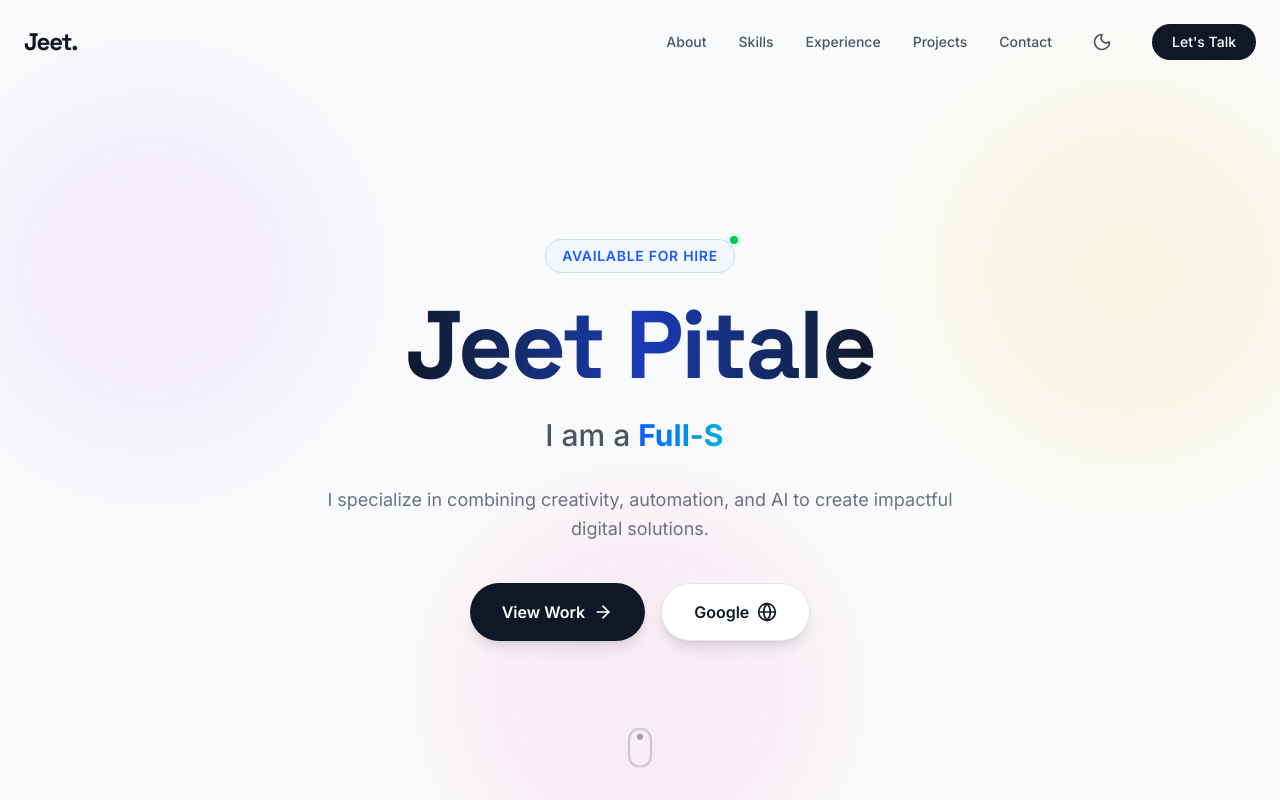
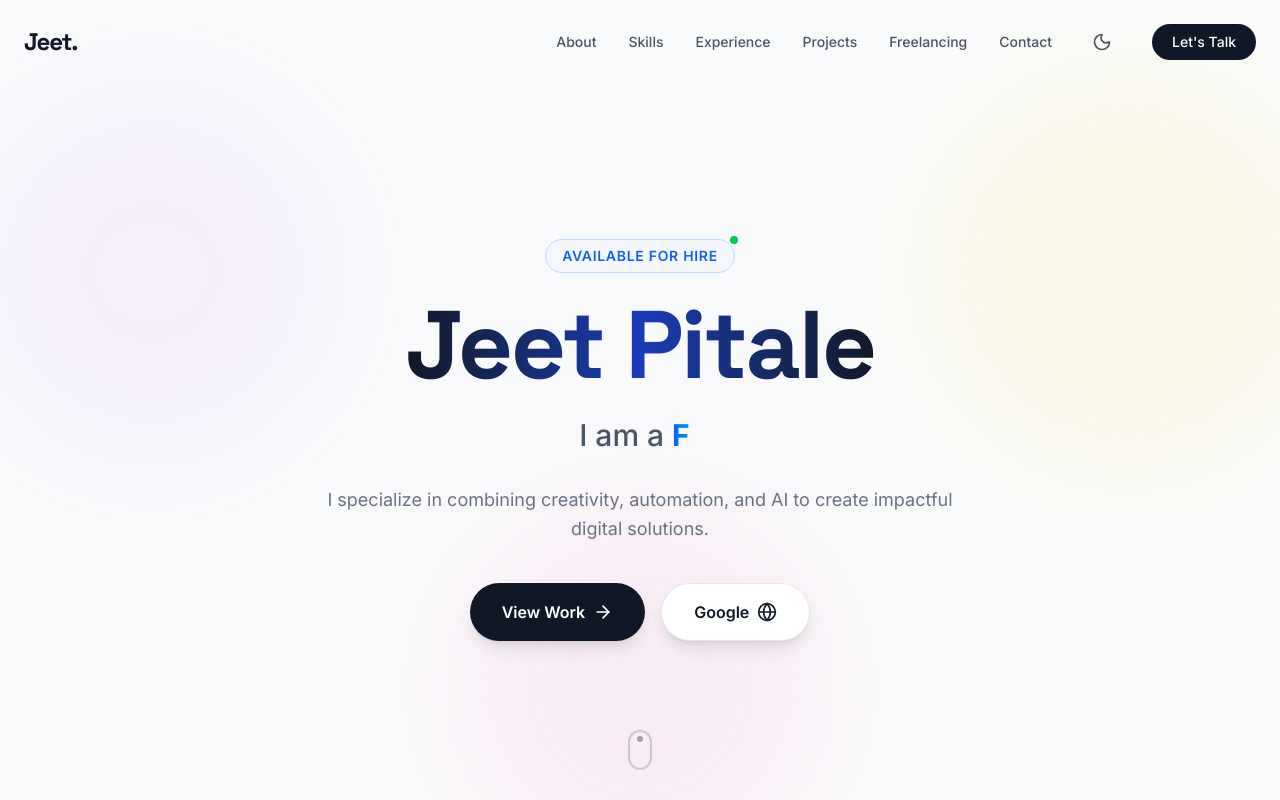
Before and after one commit to JeetPitale/Jeet-s, a React (Vite) app: page / in a window 1280 px wide. Shown: the top 800 px of the page. Built offline with nearby package versions, Linux system fonts and the light colour scheme.

Commit message:
feat: add freelancing section with 'coming soon' placeholder, associated data, and navigation link.

```diff
--- a/src/App.jsx
+++ b/src/App.jsx
@@ -6,6 +6,7 @@ import About from './sections/About';
 import Skills from './sections/Skills';
 import Experience from './sections/Experience';
 import Projects from './sections/Projects';
+import Freelancing from './sections/Freelancing';
 import Contact from './sections/Contact';
 
 function App() {
@@ -24,6 +25,7 @@ function App() {
         <Skills />
         <Experience />
         <Projects />
+        <Freelancing />
         <Contact />
       </main>
       <Footer />
--- a/src/components/Navbar.jsx
+++ b/src/components/Navbar.jsx
@@ -42,6 +42,7 @@ const Navbar = () => {
         { name: 'Skills', to: 'skills' },
         { name: 'Experience', to: 'experience' },
         { name: 'Projects', to: 'projects' },
+        { name: 'Freelancing', to: 'freelancing' },
         { name: 'Contact', to: 'contact' },
     ];
 
--- a/src/data.js
+++ b/src/data.js
@@ -72,6 +72,29 @@ export const userData = {
             tech: ["AI", "Travel Tech"],
             github: "https://github.com/JeetPitale/Karvaan",
             demo: "https://karvaan-weld.vercel.app/"
+        },
+    ],
+    freelancing: [
+        {
+            id: 1,
+            title: "Web Development",
+            description: "Custom websites built with modern technologies like React, Next.js, and Tailwind CSS. Fully responsive and performance optimized.",
+            price: "Starting at $200",
+            features: ["Responsive Design", "SEO Optimization", "Fast Loading", "Source Code Included"]
+        },
+        {
+            id: 2,
+            title: "Full Stack App",
+            description: "Complete web applications with secure backend, database integration, and user authentication.",
+            price: "Starting at $500",
+            features: ["Secure Authentication", "Database Design", "API Integration", "Admin Dashboard"]
+        },
+        {
+            id: 3,
+            title: "UI/UX Design",
+            description: "Modern, intuitive, and accessible designs. Prototypes and high-fidelity mockups created in Figma.",
+            price: "Starting at $100",
+            features: ["User Research", "Wireframing", "Prototyping", "Design System"]
         }
     ]
 };
--- /dev/null
+++ b/src/sections/Freelancing.jsx
@@ -0,0 +1,39 @@
+import React from 'react';
+import { motion } from 'framer-motion';
+import { Rocket } from 'lucide-react';
+
+const Freelancing = () => {
+    return (
+        <section id="freelancing" className="section-padding bg-gray-50 dark:bg-gray-800/50 min-h-[50vh] flex items-center justify-center">
+            <div className="container mx-auto max-w-4xl text-center">
+                <motion.div
+                    initial={{ opacity: 0, scale: 0.8 }}
+                    whileInView={{ opacity: 1, scale: 1 }}
+                    viewport={{ once: true }}
+                    className="flex flex-col items-center justify-center"
+                >
+                    <div className="w-24 h-24 bg-blue-100 dark:bg-blue-900/30 rounded-full flex items-center justify-center mb-8 relative">
+                        <div className="absolute inset-0 bg-blue-500/20 rounded-full animate-ping" />
+                        <Rocket size={48} className="text-blue-600 dark:text-blue-400" />
+                    </div>
+
+                    <h2 className="text-3xl md:text-5xl font-bold font-heading mb-6">
+                        Freelancing <span className="text-blue-600 dark:text-blue-400">Services</span>
+                    </h2>
+
+                    <div className="glass-card px-8 py-4 rounded-full border border-blue-200 dark:border-blue-800 bg-blue-50/50 dark:bg-blue-900/10 backdrop-blur-sm">
+                        <p className="text-xl md:text-2xl font-semibold text-gray-700 dark:text-gray-200">
+                            Feature Coming Soon
+                        </p>
+                    </div>
+
+                    <p className="mt-8 text-gray-500 dark:text-gray-400 max-w-lg mx-auto">
+                        I'm currently structuring my freelancing packages to provide the best value. Stay tuned for exciting updates!
+                    </p>
+                </motion.div>
+            </div>
+        </section>
+    );
+};
+
+export default Freelancing;
```
